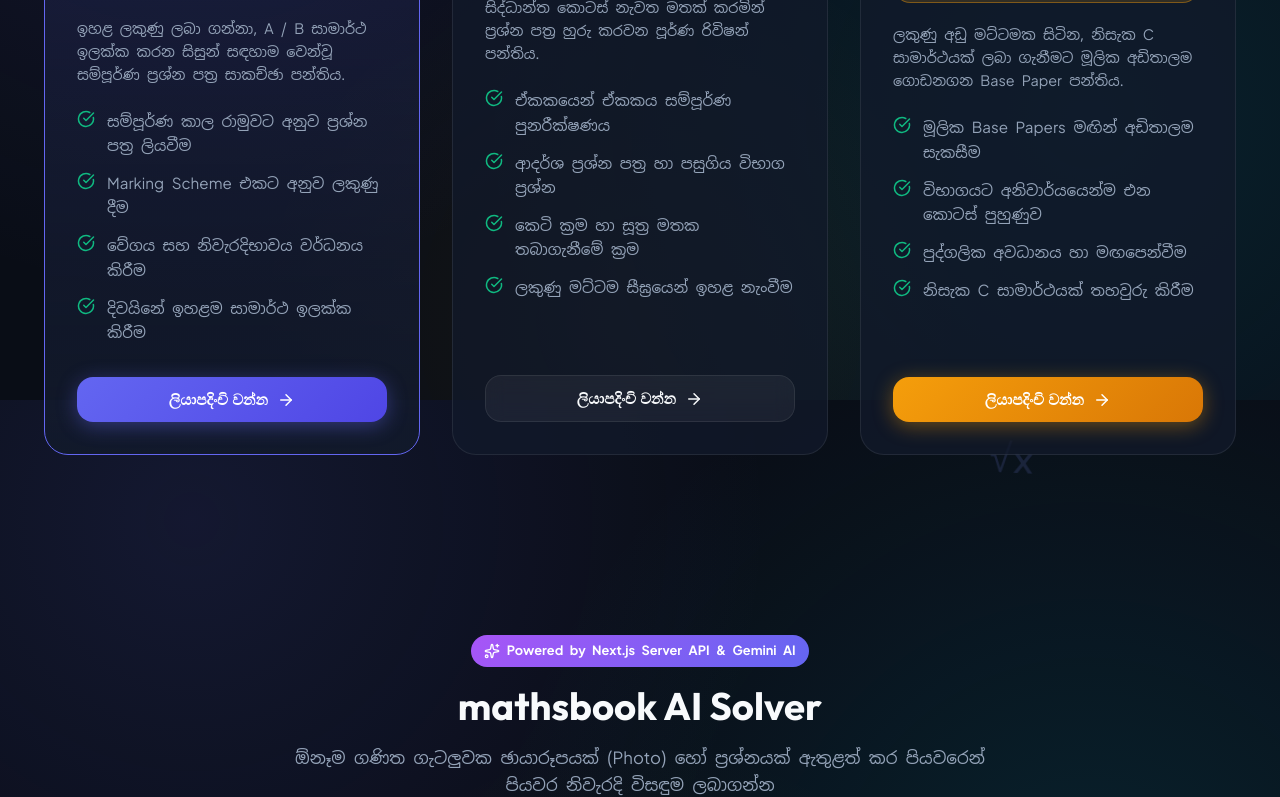
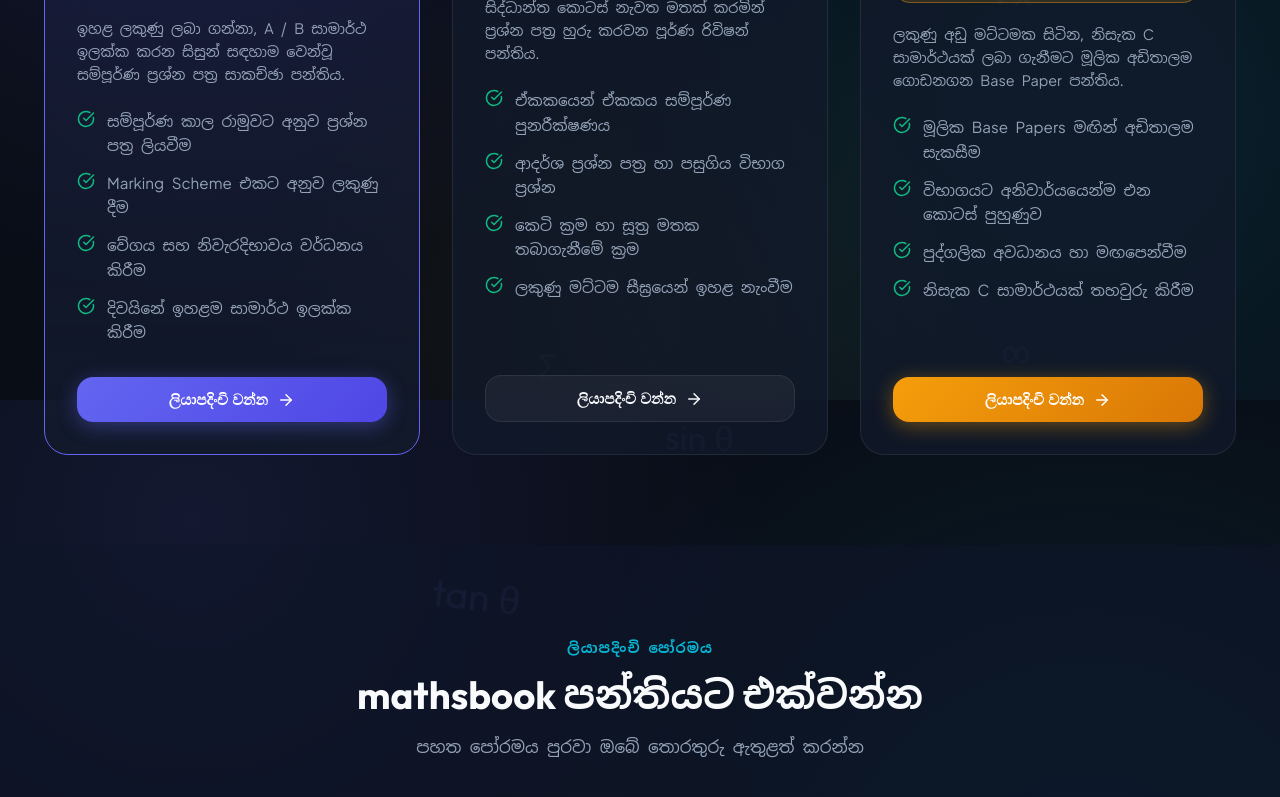
Before and after one commit to dilrukmigara/mathsbook-2026-ol, a Next.js app: page / in a window 1280 px wide. Shown: the part 2000-2797 px from the top of the page. Built offline with nearby package versions, Linux system fonts and the light colour scheme.

Commit message:
remore ai

```diff
--- a/app/page.jsx
+++ b/app/page.jsx
@@ -62,7 +62,7 @@
       <Hero />
       <VisionMission />
       <CourseCards onSelectCourse={handleSelectCourse} />
-      <AiSolver />
+      {/* <AiSolver /> */}
       <EnrollmentForm onShowReceipt={(data) => setReceiptData(data)} />
       <Footer />
       <FloatingWhatsapp />
```
